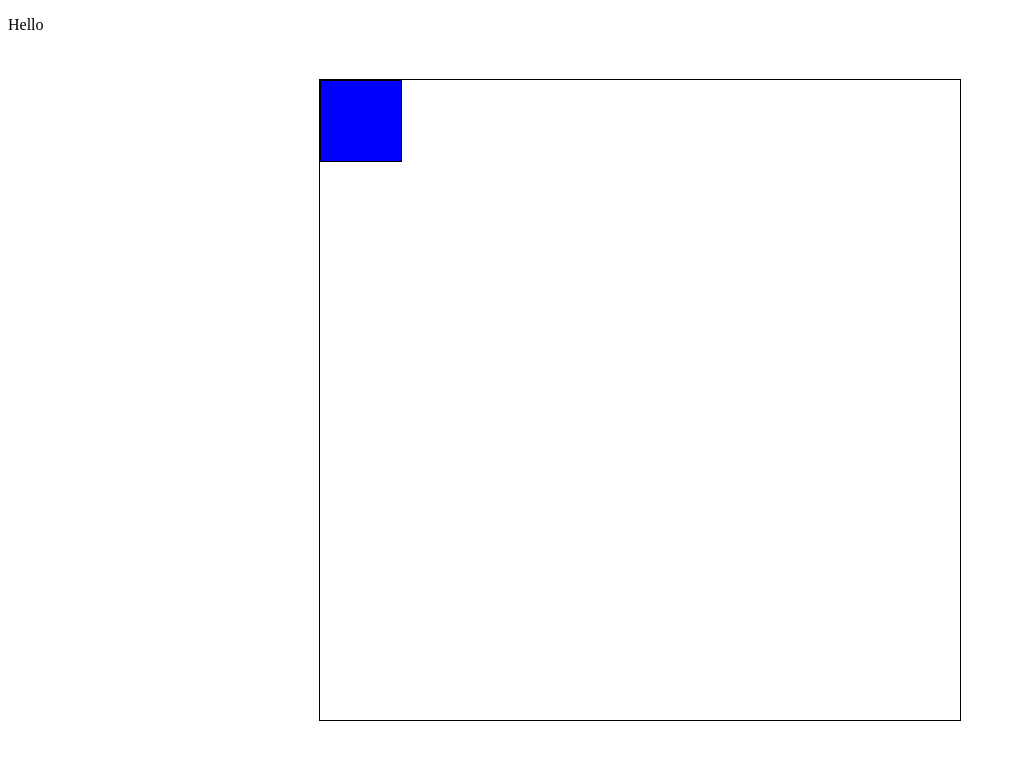
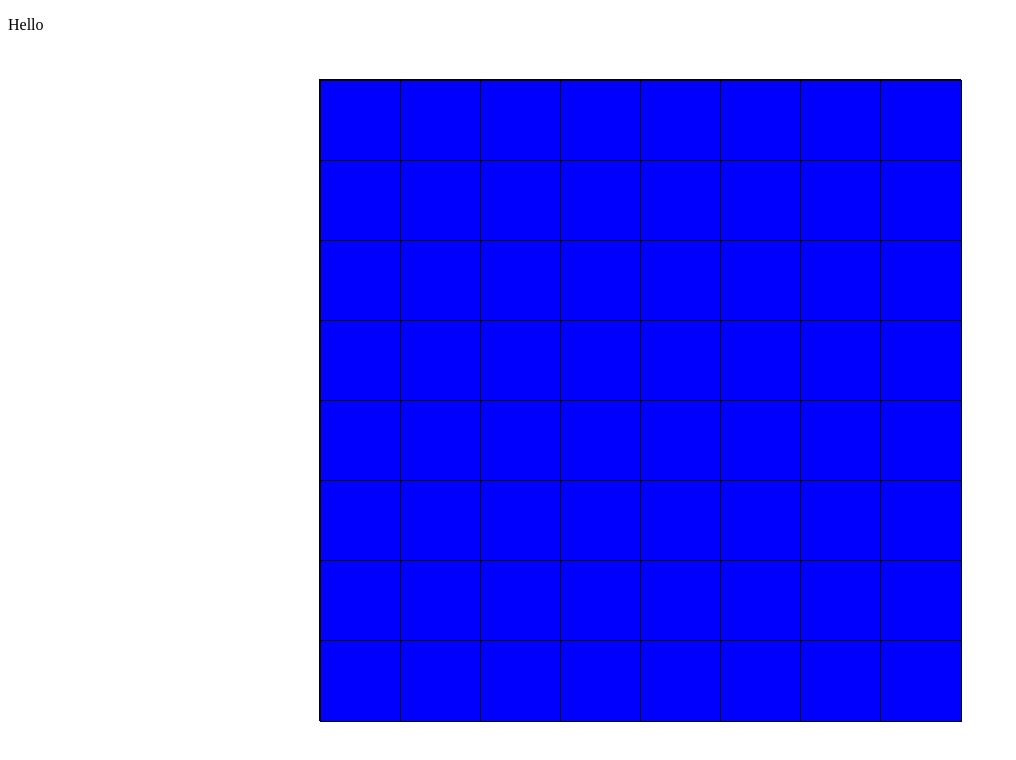
Before and after one commit to GrzegorzSzymczakk/ChessOpening, a Vue app in the folder src/frontend/: page / in a window 1280 px wide. Shown: the top 760 px of the page, without its empty margins (0-1016 px from the left). Built offline with nearby package versions, Linux system fonts and the light colour scheme.

Commit message:
add 64 squares

```diff
--- a/src/frontend/src/components/ChessBoard.vue
+++ b/src/frontend/src/components/ChessBoard.vue
@@ -1,7 +1,8 @@
 <template>
   <p> Hello</p>
   <div class="board">
-    <SquareField/>
+    <SquareField v-for="field in 64" :key="field">
+    </SquareField>
   </div>
 </template>
 
@@ -11,13 +12,16 @@ import SquareField from "@/components/SquareField";
 export default {
   name: "ChessBoard",
   components: {SquareField},
+  data() {
+    const fields = [0,0,0,3,3,3,3,3,3,3,3]
+    return{
+      fields
+    }
+  },
   methods: {
     testAlarm(){
       alert("Hello")
     }
-  },
-  created() {
-    this.testAlarm()
   }
 }
 
@@ -27,6 +31,7 @@ export default {
 .board {
   display: grid;
   grid-template-columns: repeat(8, 80px);
+  grid-template-rows: repeat(8, 80px);
   position: absolute;
   top: 50%;
   left: 50%;
--- a/src/frontend/src/components/SquareField.vue
+++ b/src/frontend/src/components/SquareField.vue
@@ -5,7 +5,7 @@
 
 <script>
 export default {
-  name: "SquareField"
+  name: "SquareField",
 }
 </script>
 
```
